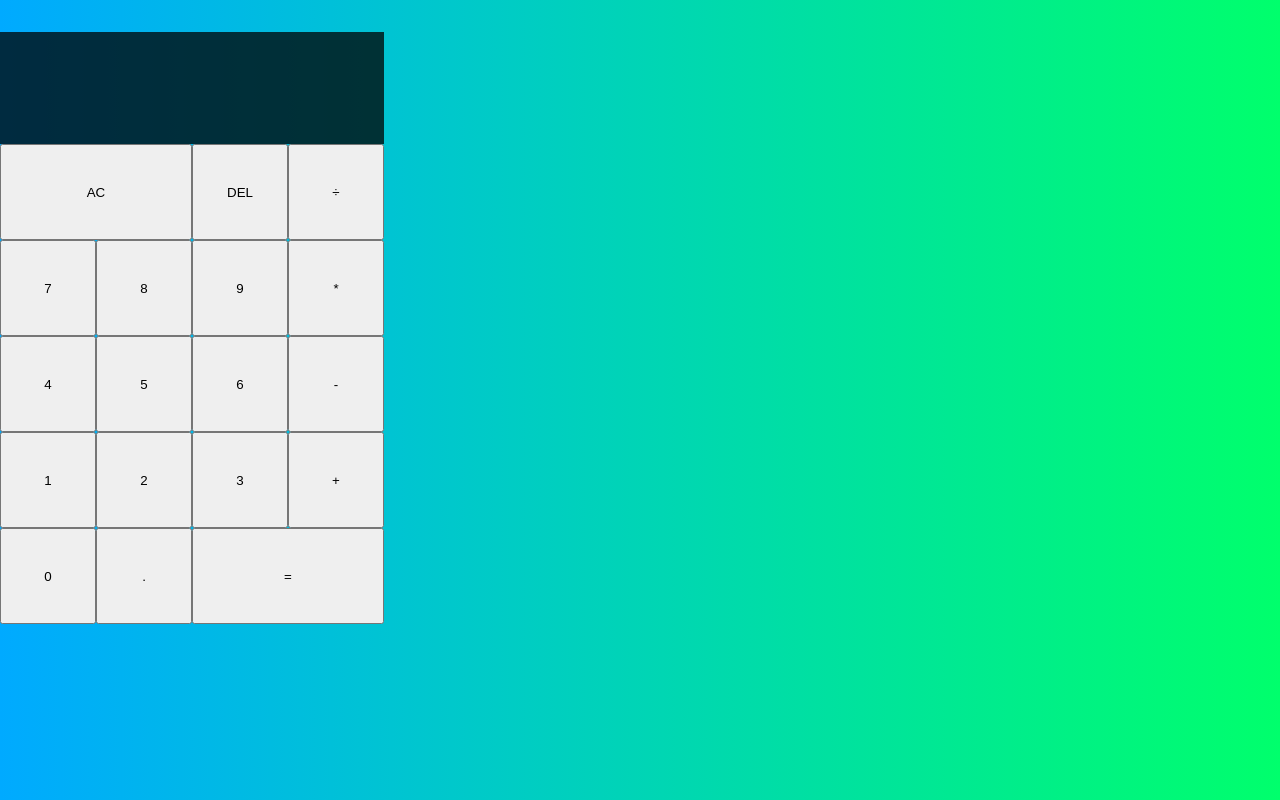
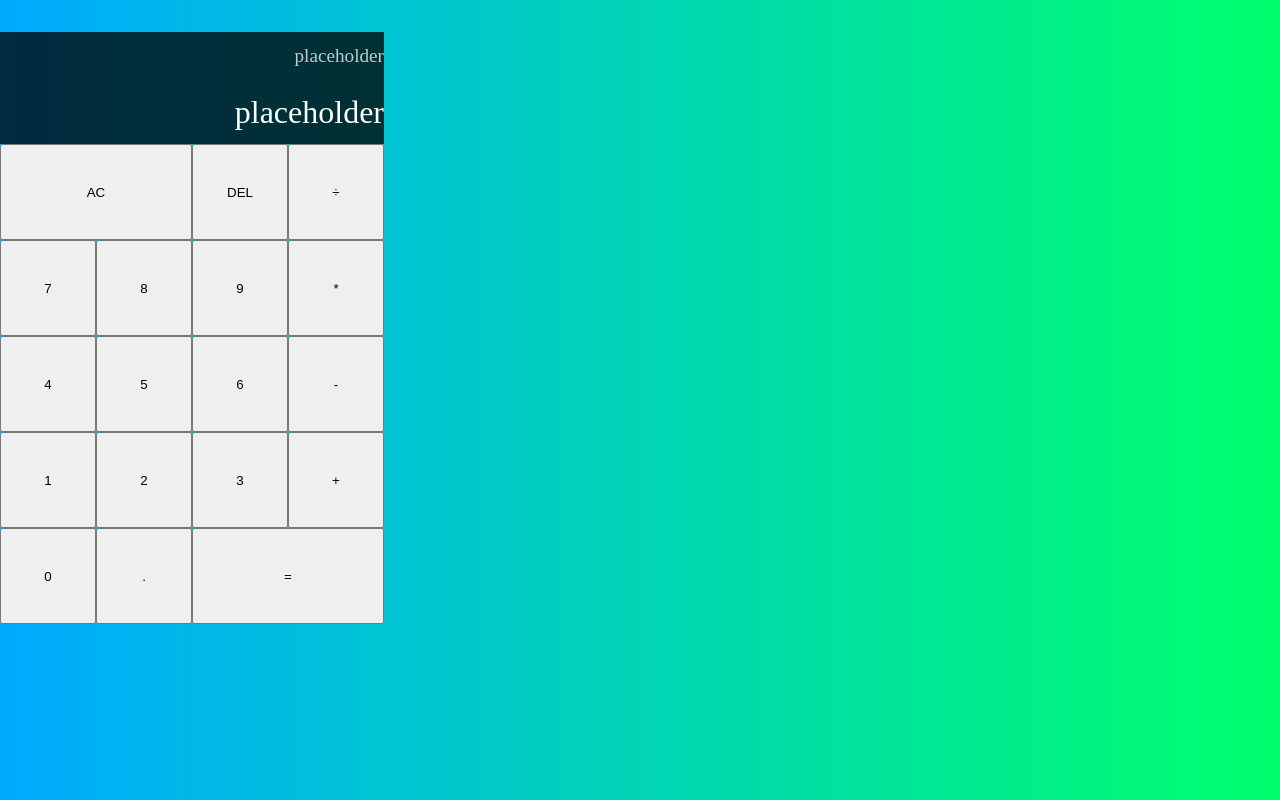
Before and after one commit to janiceh94/calculator, a React (Create React App) app: page / in a window 1280 px wide. Built offline with nearby package versions, Linux system fonts and the light colour scheme.

Commit message:
styled result output area

```diff
--- a/src/App.js
+++ b/src/App.js
@@ -4,8 +4,8 @@ function App() {
   return (
     <div className = 'calculatorGrid'>
       <div className = 'result'>
-        <div className = 'previous'></div>
-        <div className = 'current'></div>
+        <div className = 'previous'>placeholder</div>
+        <div className = 'current'>placeholder</div>
       </div>
       <button className = 'spanTwo'>AC</button>
       <button>DEL</button>
--- a/src/style.css
+++ b/src/style.css
@@ -25,4 +25,15 @@ body{
     /* column 1 to -1 = span the entire row */
     background-color: rgba(0, 0, 0, .75);
     display: flex;
+    flex-direction: column;
+    align-items: flex-end;
+    justify-content: space-around;
 }
+.result .previous{
+    color: rgba(255, 255, 255, .75);
+    font-size: 1.2rem;
+}
+.result .current{
+    color: white;
+    font-size: 2rem;
+}
```
